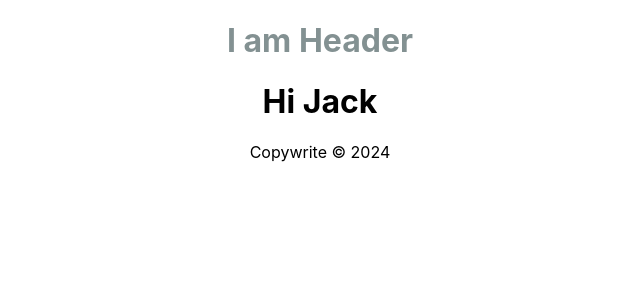
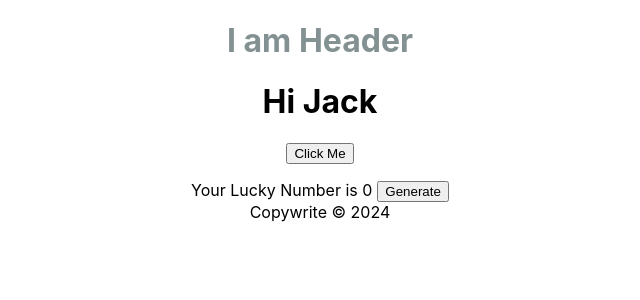
Before and after one commit to lishakar15/React-JS, a React (Create React App) app in the folder React JS Handson/my-react-app/: page / in a window 1280 px wide. Shown: the top 300 px of the page, without its empty margins (320-960 px from the left). Built offline with nearby package versions, Linux system fonts and the light colour scheme.

Commit message:
UseState example added

```diff
--- a/React JS Handson/my-react-app/src/App.js
+++ b/React JS Handson/my-react-app/src/App.js
@@ -2,12 +2,14 @@ import './App.css';
 import Header from './Header';
 import Content from './Content';
 import Footer from './Footer';
+import MyState from './MyState';
 
 function App() {
     return(
       <div>
       <Header />
       <Content />
+      <MyState />
       <Footer />
       </div>
 
--- a/React JS Handson/my-react-app/src/Content.js
+++ b/React JS Handson/my-react-app/src/Content.js
@@ -9,10 +9,16 @@ const ContentFunction = function(){
         const randomIndex = Math.floor(Math.random()*names.length);
         return names[randomIndex];
     };
+    function handleClick(event)
+    {
+        console.log(`Button clicked ${JSON.stringify(event.type)}` );
+    }
 
     return (
         <div className="App">
           <h1> Hi {handleGreetingChange()}</h1>
+          <button onClick={(e) =>handleClick(e)}>Click Me</button>
+          <p></p>
         </div>
       );
 }
--- /dev/null
+++ b/React JS Handson/my-react-app/src/MyState.js
@@ -0,0 +1,21 @@
+import React from 'react';
+import { useState } from 'react';
+
+const StateComponent = function (){
+
+    const [number, setNumber] = useState(0);
+
+    function generateLuckyNum(){
+        const luckyNum = Math.round(Math.random()*10);
+        setNumber(luckyNum);
+    };
+
+    return(
+        <div className ="App">Your Lucky Number is {number}
+            <span><button onClick = {generateLuckyNum} style={{marginLeft: '5px'}}>Generate</button></span>
+        </div>
+
+    );
+}
+
+export default StateComponent;
```
